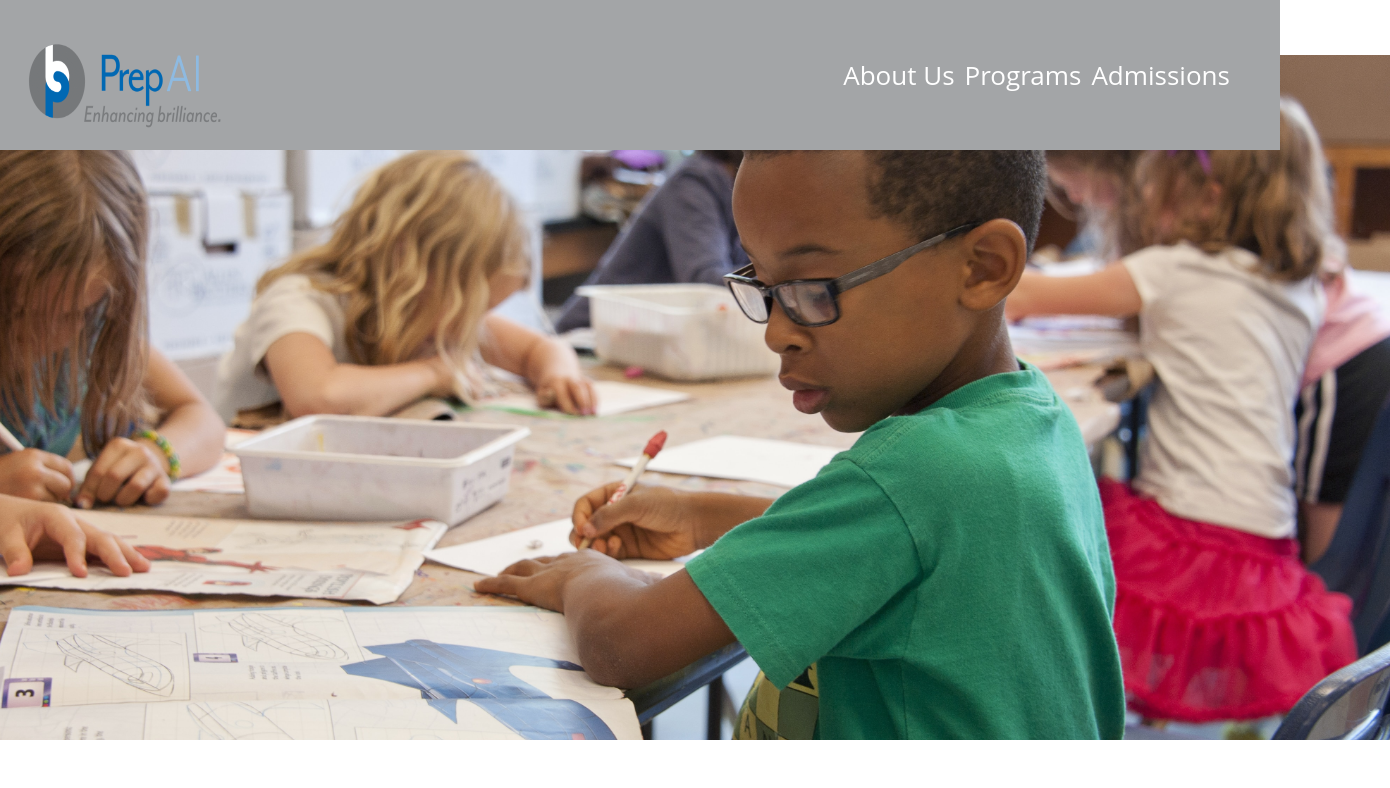
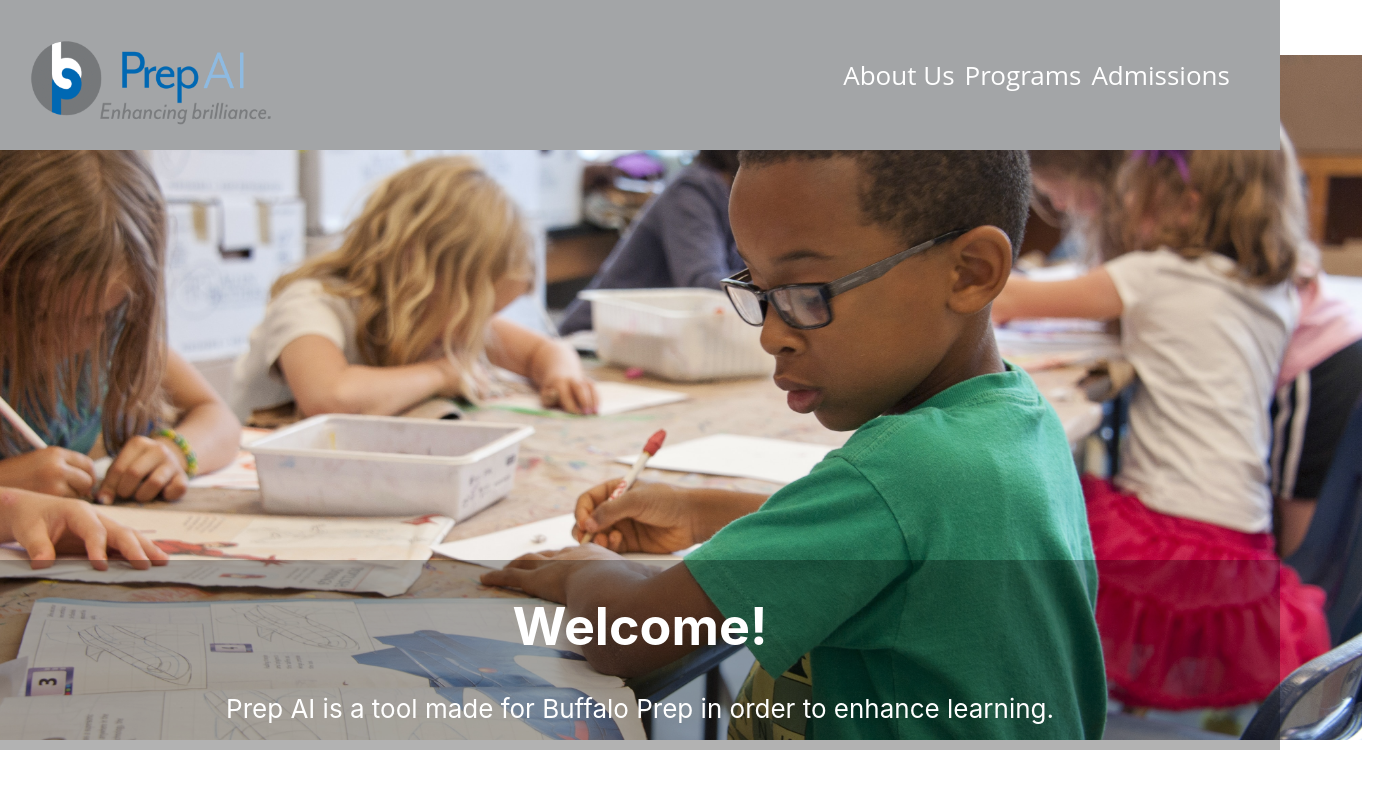
Before and after one commit to rdl4199/BuffPrepAI, a React (Create React App) app: page / in a window 1280 px wide. Shown: the top 788 px of the page, 1390 px wide, since content can reach past the window. Built offline with nearby package versions, Linux system fonts and the light colour scheme.

Commit message:
added welcome to home

```diff
--- a/src/App.css
+++ b/src/App.css
@@ -22,5 +22,12 @@
 .Home--mainImg img {
   object-fit: cover;
   height: 685px;
-  width: 1500px;
+  width: 1444px;
 }
+
+.Home--welcome {
+  background-color: rgba(0, 0, 0, 0.3);
+  width: 100%;
+  position: absolute;
+  bottom: 50px;
+}
--- a/src/App.js
+++ b/src/App.js
@@ -10,6 +10,10 @@ function App() {
         <div className="Home--mainImg">
           <img alt="" src={kidsLearningimg}/>
         </div>
+        <div className='Home--welcome'>
+          <h1>Welcome!</h1>
+          <p>Prep AI is a tool  made for Buffalo Prep in order to enhance learning. </p>
+        </div>
       </header>
     </div>
   );
--- a/src/NavBar.css
+++ b/src/NavBar.css
@@ -11,9 +11,9 @@
   }
 
   .Navbar--logo {
-    width: 20%;
+    width: 25%;
     height: 70%;
-    margin-top: 20px;
+    margin-top: 15px;
     margin-left: 20px;
   }
 
```
